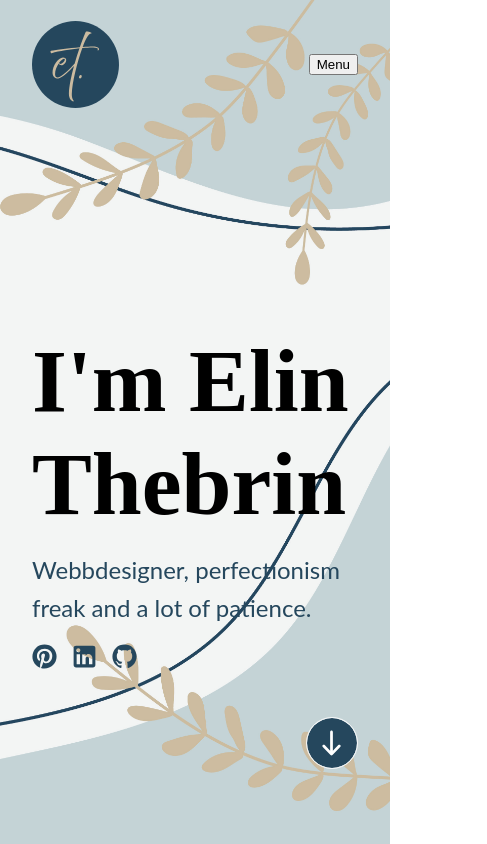
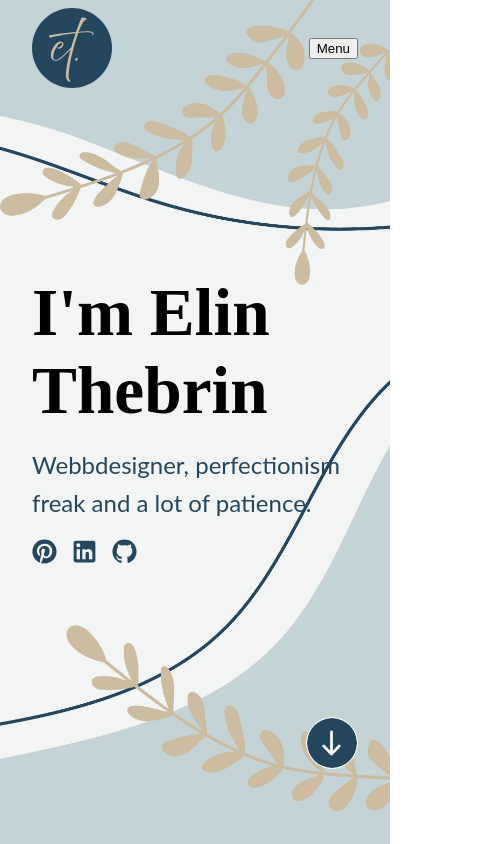
Before and after one commit to 3linto/Projekt-portfolio---ET, a plain HTML site: page index.html in a window 390 px wide. Shown: the top 844 px of the page, 487 px wide, since content can reach past the window. Drawn offline with Linux system fonts and the light colour scheme; a web font is replaced by a local one.

Commit message:
Responsive in devices

```diff
--- a/src/scss/base/_typography.scss
+++ b/src/scss/base/_typography.scss
@@ -1,3 +1,5 @@
+@use '../utilities/responsive';
+
 h1, h2, h3, h4, h5, h6 {
     font-family: var(--font-serif);
     font-weight: 900;
@@ -7,26 +9,50 @@ h1, h2, h3, h4, h5, h6 {
 
 h1 {
     font-size: var(--font-size-6);
+
+    @include responsive.max(768px) {
+        font-size: var(--font-size-5);
+    }
 }
 
 h2 {
     font-size: var(--font-size-5);
+
+    @include responsive.max(768px) {
+        font-size: var(--font-size-4);
+    }
 }
 
 h3 {
     font-size: var(--font-size-4);
+
+    @include responsive.max(768px) {
+        font-size: var(--font-size-3);
+    }
 }
 
 h4 {
     font-size: var(--font-size-3);
+
+    @include responsive.max(768px) {
+        font-size: var(--font-size-2);
+    }
 }
 
 h5 {
     font-size: var(--font-size-2);
+
+    @include responsive.max(768px) {
+        font-size: var(--font-size-1);
+    }
 }
 
 h6 {
     font-size: var(--font-size-1);
+
+    @include responsive.max(768px) {
+        font-size: var(--font-size-small);
+    }
 }
 
 a,
--- a/src/scss/layout/_footer.scss
+++ b/src/scss/layout/_footer.scss
@@ -1,3 +1,5 @@
+@use '../utilities/responsive';
+
 .site-footer {
     position: relative;
     display: grid;
@@ -39,6 +41,10 @@
             &__title {
                 margin: 0;
                 padding: 0 0 0.75rem 0;
+
+                @include responsive.max(768px) {
+                    text-align: center;
+                }
             }
 
             &__text, .social__item {
@@ -57,12 +63,32 @@
                     background-color: var(--color-dull-blue);
                     position: absolute;
                     top: -2px;
-                    height: 2.125rem;
+                    height: 2rem;
                     width: 3px;
                     right: -1rem;
+
+                    @include responsive.max(768px) {
+                        display: none;
+                    }
                 }
 
             }
+
+        }
+
+        .social {
+            @include responsive.max(768px) {
+                flex-direction: column;
+                align-items: center;
+                gap: 1rem;
+            }
+        }
+
+
+        @include responsive.max(768px) {
+            flex-direction: column;
+            align-items: center;
+            gap: var(--section-gap-inner);
         }
 
     }
@@ -74,6 +100,10 @@
         .footer__copyright {
             color: var(--color-dull-blue);
             padding: 6.25rem 0 3.25rem 0;
+
+            @include responsive.max(768px) {
+                padding: 4rem 0 3.25rem 0;
+            }
         }
 
     }
--- a/src/scss/layout/_header.scss
+++ b/src/scss/layout/_header.scss
@@ -5,7 +5,7 @@
 .site-header {
     @include layout.default;
     padding: 0;
-    height: 8rem;
+    height: 6rem;
     display: grid;
     align-items: center;
     position: fixed;
@@ -17,6 +17,10 @@
         display: flex;
         justify-content: space-between;
         align-items: center;
+    }
+
+    &__logo {
+        width: 80px;
     }
 
     &__nav {
--- a/src/scss/pages/_about.scss
+++ b/src/scss/pages/_about.scss
@@ -11,10 +11,15 @@
     &__container {
         display: flex;
         justify-content: center;
+        align-items: center;
         gap: 9.375rem;
 
         @include responsive.max(1200px) {
             gap: 3rem;
+        }
+
+        @include responsive.max(900px) {
+            flex-wrap: wrap;
         }
     }
 
@@ -30,9 +35,12 @@
     &__content {
         display: flex;
         flex-direction: column;
-        justify-content: center;
         align-items: flex-start;
         gap: var(--gap-content);
+
+        @include responsive.max(900px) {
+            align-items: center;
+        }
     }
 
     &__title {
@@ -47,6 +55,10 @@
         p {
             margin: 0;
             padding: 0;
+
+            @include responsive.max(900px) {
+                text-align: center;
+            }
         }
     }
 
--- a/src/scss/pages/_contact.scss
+++ b/src/scss/pages/_contact.scss
@@ -21,6 +21,11 @@
 
         @include responsive.max(1024px) {
             gap: 5rem;
+        }
+
+        @include responsive.max(900px) {
+            flex-wrap: wrap;
+            flex-direction: column;
         }
     }
 
@@ -66,7 +71,6 @@
         img {
             height: 375px;
             width: 316px;
-            max-width: fit-content;
         }
         @include responsive.max(1024px) {
             //height: 12rem;
--- a/src/scss/pages/home/_hero.scss
+++ b/src/scss/pages/home/_hero.scss
@@ -16,6 +16,7 @@
         left: -5rem;
 
         @include responsive.max(1024px) {
+            top: 0;
             left: 0;
         }
     }
@@ -36,6 +37,10 @@
         }
     }
 
+    &__title {
+
+    }
+
     &__description {
         margin: 0;
         padding: 0;
--- a/src/scss/pages/home/_skills.scss
+++ b/src/scss/pages/home/_skills.scss
@@ -1,4 +1,5 @@
 @use '../../layout/layout';
+@use '../../utilities/responsive';
 
 .skills {
     @include layout.default;
@@ -23,8 +24,15 @@
     &__skills {
         display: flex;
         justify-content: center;
-        flex-wrap: wrap;
         gap: 5.125rem;
+
+        @include responsive.max(1200px) {
+            gap: var(--section-gap-inner);
+        }
+
+        @include responsive.max(900px) {
+            flex-direction: column;
+        }
     }
 
     &__content {
```
Also changed, not shown: style.css, 1 other file.
